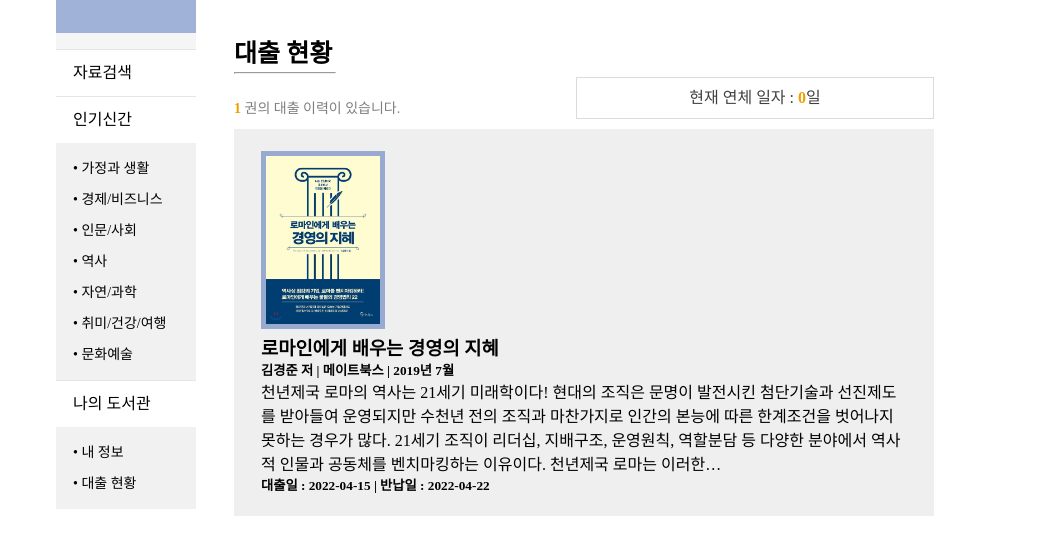
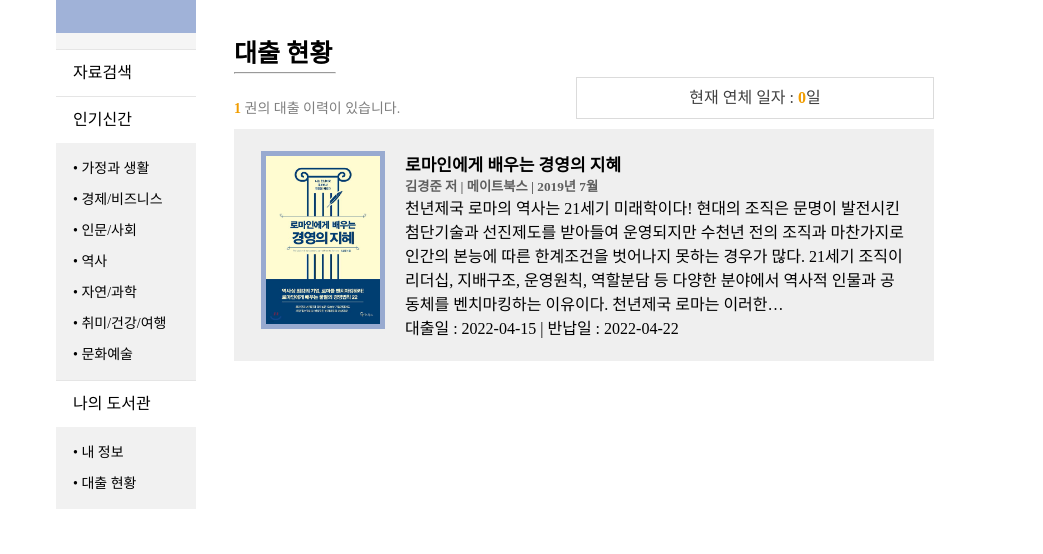
Before and after one commit to SHELF-ER/front-end, a plain HTML site: page myborrow.html in a window 1280 px wide. Shown: the part 90-644 px from the top of the page, without its empty margins (118-1161 px from the left). Drawn offline with Linux system fonts and the light colour scheme.

Commit message:
5/24-CSS

```diff
--- a/css/myborrow.css
+++ b/css/myborrow.css
@@ -37,16 +37,29 @@
 }
 #lateday b { color: #f19d00; }
 
-#bookinfo {
+#loanbook {
     display: block;
     float: left;
     margin-top: 10px;
     padding: 22px 27px;
     background-color: #efefef;
 }
-#bookinfo img {
+
+#loanbook img {
+    display: block;
+    float: left;
     width: 114px;
+    margin-right: 20px;
     border: 5px solid #4266b180;
+}
+
+#bookinfo h3 {
+    font-size: 17px;
+    font-weight: bolder;
+}
+
+#bookinfo h5 {
+    color: #5e5e5e;
 }
 /*
 html {
--- a/myborrow.html
+++ b/myborrow.html
@@ -71,19 +71,17 @@
 			</div>
       <!-- bookprofile 끝 -->
       <!-- bookinfo 시작 -->
-      <div id="bookinfo">
-        <p id="bookimg">
-          <a href=""><img src="./img/book.jpg" alt="book"/></a>
-        </p>
-        <ul id="book">
-          <li><h3>로마인에게 배우는 경영의 지혜</h3></li>
-          <li><h5>김경준 저 | 메이트북스 | 2019년 7월</h5></li>
-          <li>
+      <div id="loanbook">
+        <img src="./img/book.jpg" alt="book"/>
+        <div id="bookinfo">
+          <h3>로마인에게 배우는 경영의 지혜</h3>
+          <h5>김경준 저 | 메이트북스 | 2019년 7월</h5>
+          <p>
             천년제국 로마의 역사는 21세기 미래학이다! 현대의 조직은 문명이 발전시킨 첨단기술과 선진제도를 받아들여 운영되지만 수천년 전의 조직과 마찬가지로 인간의 본능에 따른 한계조건을 벗어나지 못하는
             경우가 많다. 21세기 조직이 리더십, 지배구조, 운영원칙, 역할분담 등 다양한 분야에서 역사적 인물과 공동체를 벤치마킹하는 이유이다. 천년제국 로마는 이러한…
-          </li>
-          <li><h5>대출일 : 2022-04-15 | 반납일 : 2022-04-22</h5></li>
-        </ul>
+          </p>
+          <p>대출일 : 2022-04-15 | 반납일 : 2022-04-22</p>
+        </div>
       </div><!-- bookinfo 끝 -->
 		</div><!-- content 끝 -->
 	</section>
```
